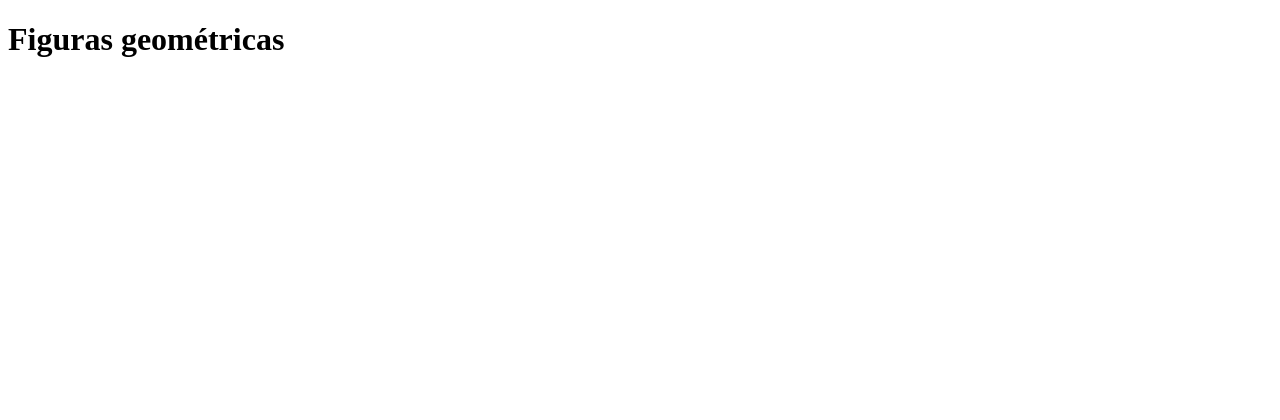
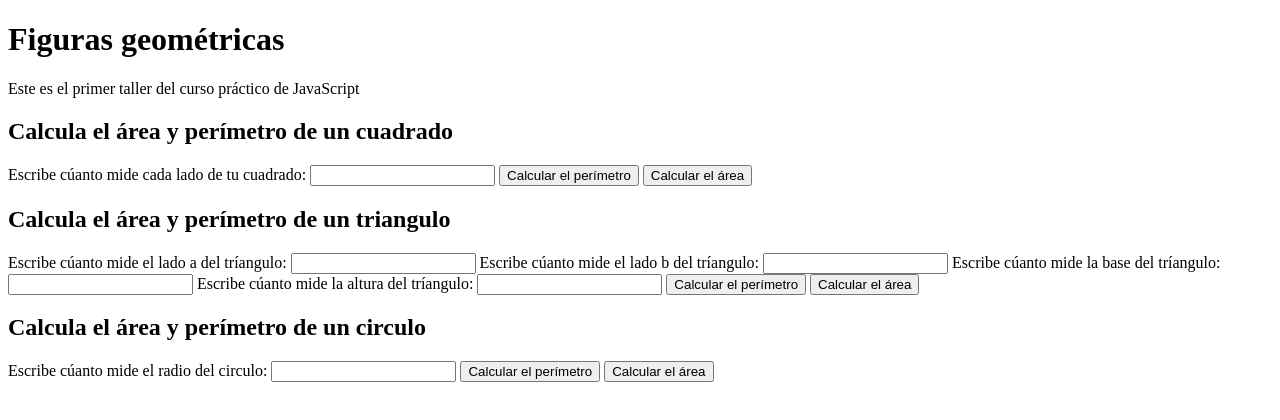
Before and after one commit to MrJJ86/curso-practico-javascript, a plain HTML site: page figuras.html in a window 1280 px wide. Drawn offline with Linux system fonts and the light colour scheme.

Commit message:
calculo de perimetro y area del: circulo, cuadrado y triangulo en js y html

```diff
--- a/figuras.html
+++ b/figuras.html
@@ -7,7 +7,49 @@
     <title>Figuras geométricas | Curso Práctico de Javascript</title>
 </head>
 <body>
-    <h1>Figuras geométricas</h1>
+    <header>
+        <h1>Figuras geométricas</h1>
+        <p>Este es el primer taller del curso práctico de JavaScript</p>
+    </header>
+
+    <section>
+        <h2>Calcula el área y perímetro de un cuadrado</h2>
+        <form action="">
+            <label for="InputCuadrado">Escribe cúanto mide cada lado de tu cuadrado:</label>
+            <input id="InputCuadrado" type="number">
+            <button type="button" onclick="calcularPerimetroCuadrado()">Calcular el perímetro</button>
+            <button type="button" onclick="calcularAreaCuadrado()">Calcular el área</button>
+        </form>
+        <p id="resultCuadrado"></p>
+    </section>
+
+    <section>
+        <h2>Calcula el área y perímetro de un triangulo</h2>
+        <form action="">
+            <label for="InputTriangulo1">Escribe cúanto mide el lado a del tríangulo:</label>
+            <input id="InputTriangulo1" type="number">
+            <label for="InputTriangulo2">Escribe cúanto mide el lado b del tríangulo:</label>
+            <input id="InputTriangulo2" type="number">
+            <label for="InputTrianguloBase">Escribe cúanto mide la base del tríangulo:</label>
+            <input id="InputTrianguloBase" type="number">
+            <label for="InputTrianguloAltura">Escribe cúanto mide la altura del tríangulo:</label>
+            <input id="InputTrianguloAltura" type="number">
+            <button type="button" onclick="calcularPerimetroTriangulo()">Calcular el perímetro</button>
+            <button type="button" onclick="calcularAreaTriangulo()">Calcular el área</button>
+        </form>
+        <p id="resultTriangulo"></p>
+    </section>
+
+    <section>
+        <h2>Calcula el área y perímetro de un circulo</h2>
+        <form action="">
+            <label for="InputCirculo">Escribe cúanto mide el radio del circulo:</label>
+            <input id="InputCirculo" type="number">
+            <button type="button" onclick="calcularPerimetroCirculo()">Calcular el perímetro</button>
+            <button type="button" onclick="calcularAreaCirculo()">Calcular el área</button>
+        </form>
+        <p id="resultCirculo"></p>
+    </section>
 
     <script src="./figuras.js"></script>
 </body>
--- a/figuras.js
+++ b/figuras.js
@@ -1 +1,103 @@
-console.log("Hello, world")
+// Código del cuadrado
+
+function perimetroCuadrado(lado){
+    return lado * 4;
+}
+
+function areaCuadrado (lado){
+    return lado * lado;
+}
+
+console.groupEnd();
+
+// Código del Triángulos
+
+function perimetroTriangulo(lado1, lado2, base) {
+    return lado1 + lado2 + base;
+}
+
+function areaTriangulo(base, altura){
+    return (base * altura) / 2;
+}
+
+// Código del círculo
+
+// Diámetro
+function diametroCirculo(radio){
+    return radio * 2;
+}
+
+// PI
+const PI = Math.PI;
+
+// Circunferencia
+function perimetroCirculo(radio){
+    const diametro = diametroCirculo(radio);
+    return diametro * PI;
+}
+
+// Área
+function areaCirculo(radio){
+    return (radio * radio) * PI;
+}
+
+
+// Aqui interactuamos con el HTML
+
+function calcularPerimetroCuadrado() {
+    const input = document.getElementById("InputCuadrado");
+    const value = input.value;
+
+    const perimetro = perimetroCuadrado(value);
+
+    const result = document.getElementById("resultCuadrado");
+    result.innerHTML = `El perímetro del cuadrado es: ${perimetro}`
+}
+
+function calcularAreaCuadrado() {
+    const input = document.getElementById("InputCuadrado");
+    const value = input.value;
+
+    const area = areaCuadrado(value);
+
+    const result = document.getElementById("resultCuadrado");
+    result.innerHTML = `El área del cuadrado es: ${area}`
+}
+
+function calcularPerimetroTriangulo() {
+    const a = Number(document.getElementById("InputTriangulo1").value);
+    const b = Number(document.getElementById("InputTriangulo2").value);
+    const base = Number(document.getElementById("InputTrianguloBase").value);
+
+    const perimetro = perimetroTriangulo(a, b, base);
+
+    const result = document.getElementById("resultTriangulo");
+    result.innerHTML = `El perímetro del triángulo es: ${perimetro}`
+}
+
+function calcularAreaTriangulo() {
+    const base = Number(document.getElementById("InputTrianguloBase").value);
+    const altura = Number(document.getElementById("InputTrianguloAltura").value);
+
+    const area = areaTriangulo(base, altura);
+    const result = document.getElementById("resultTriangulo");
+    result.innerHTML = `El área del triángulo es: ${area}`
+}
+
+function calcularPerimetroCirculo() {
+    const radio = Number(document.getElementById("InputCirculo").value);
+
+    const circunferencia = perimetroCirculo(radio);
+
+    const result = document.getElementById("resultCirculo");
+    result.innerHTML = `El perímetro del círculo es: ${circunferencia}`
+}
+
+function calcularAreaCirculo() {
+    const radio = Number(document.getElementById("InputCirculo").value);
+
+    const area = areaCirculo(radio);
+
+    const result = document.getElementById("resultCirculo");
+    result.innerHTML = `El área del círculo es: ${area}`
+}
```
